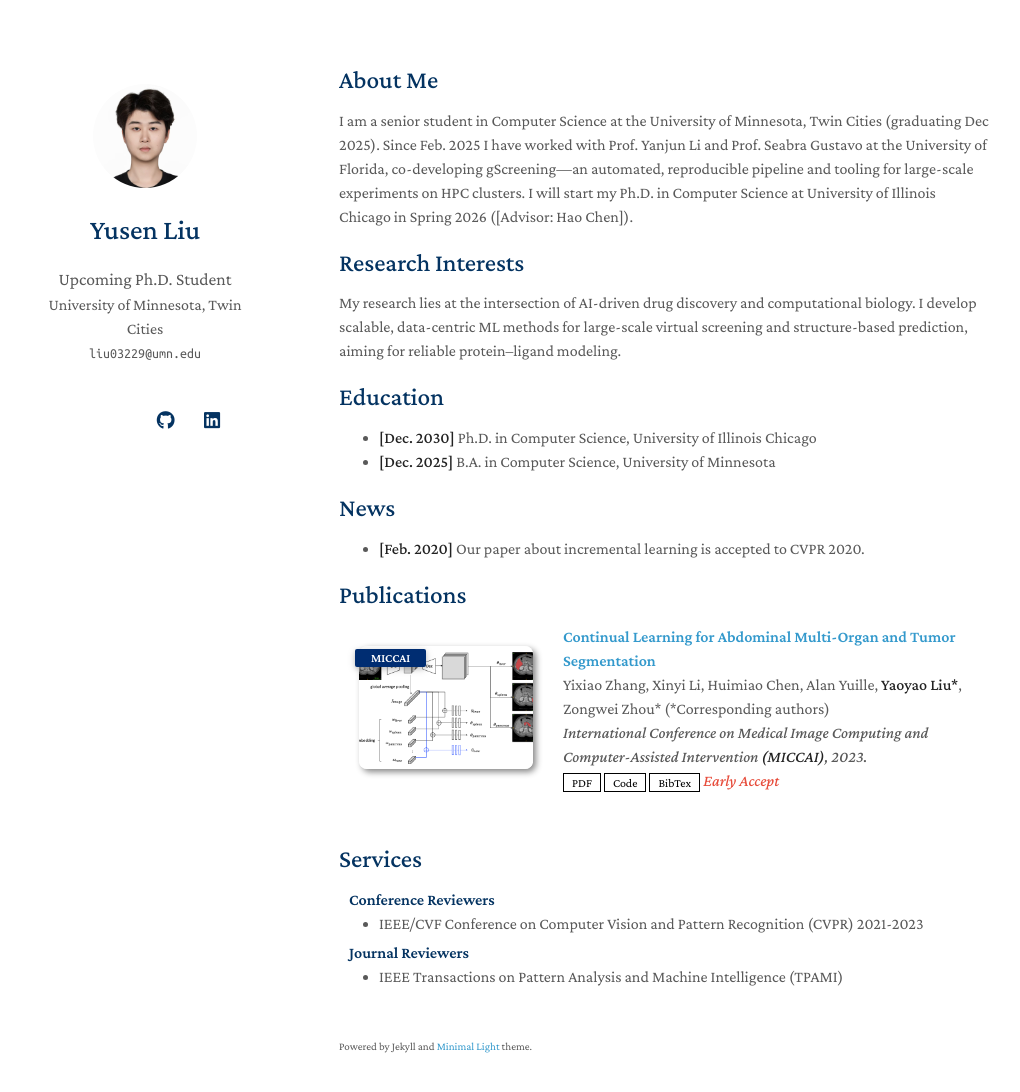
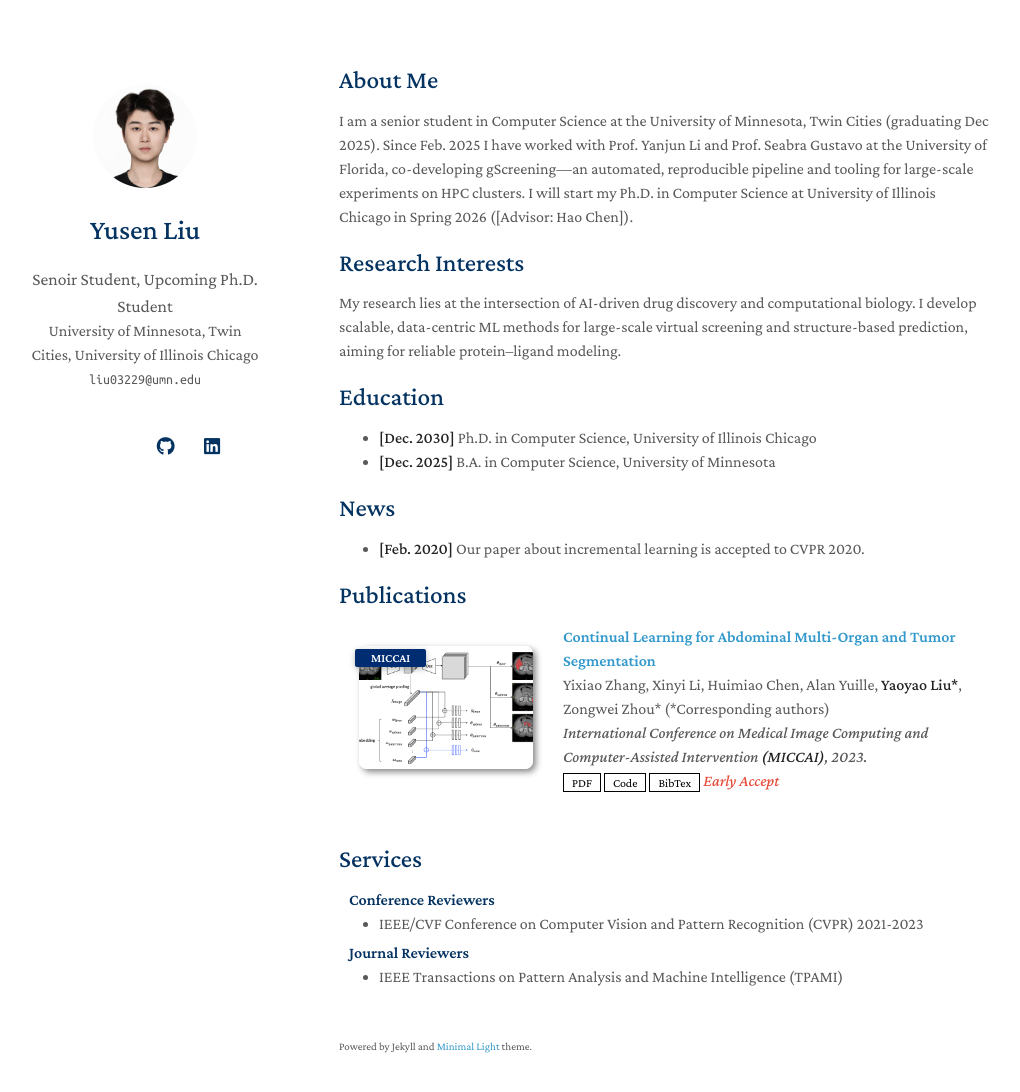
Before and after one commit to Lou1s-Lau/louislau.github.io, a Jekyll site: the page built from index.md, in a window 1280 px wide and 1127 px high. Shown: the top 1092 px of the window, without its empty margins (131-1151 px from the left). Built offline with Jekyll 4.4.1, drawn with Linux system fonts in a browser that asks for light colours; a style sheet for code colours, icons or effects is not loaded; our own code applies the rules of GitHub Pages for plain Markdown files.

Commit message:
Update _config.yml

```diff
--- a/_config.yml
+++ b/_config.yml
@@ -1,7 +1,7 @@
 # Basic Information
 title: Yusen Liu
-position: Upcoming Ph.D. Student
-affiliation: University of Minnesota, Twin Cities
+position: Senoir Student, Upcoming Ph.D. Student
+affiliation: University of Minnesota, Twin Cities, University of Illinois Chicago
 email: liu03229@umn.edu
 
 # Search Engine Optimization (SEO)
```
